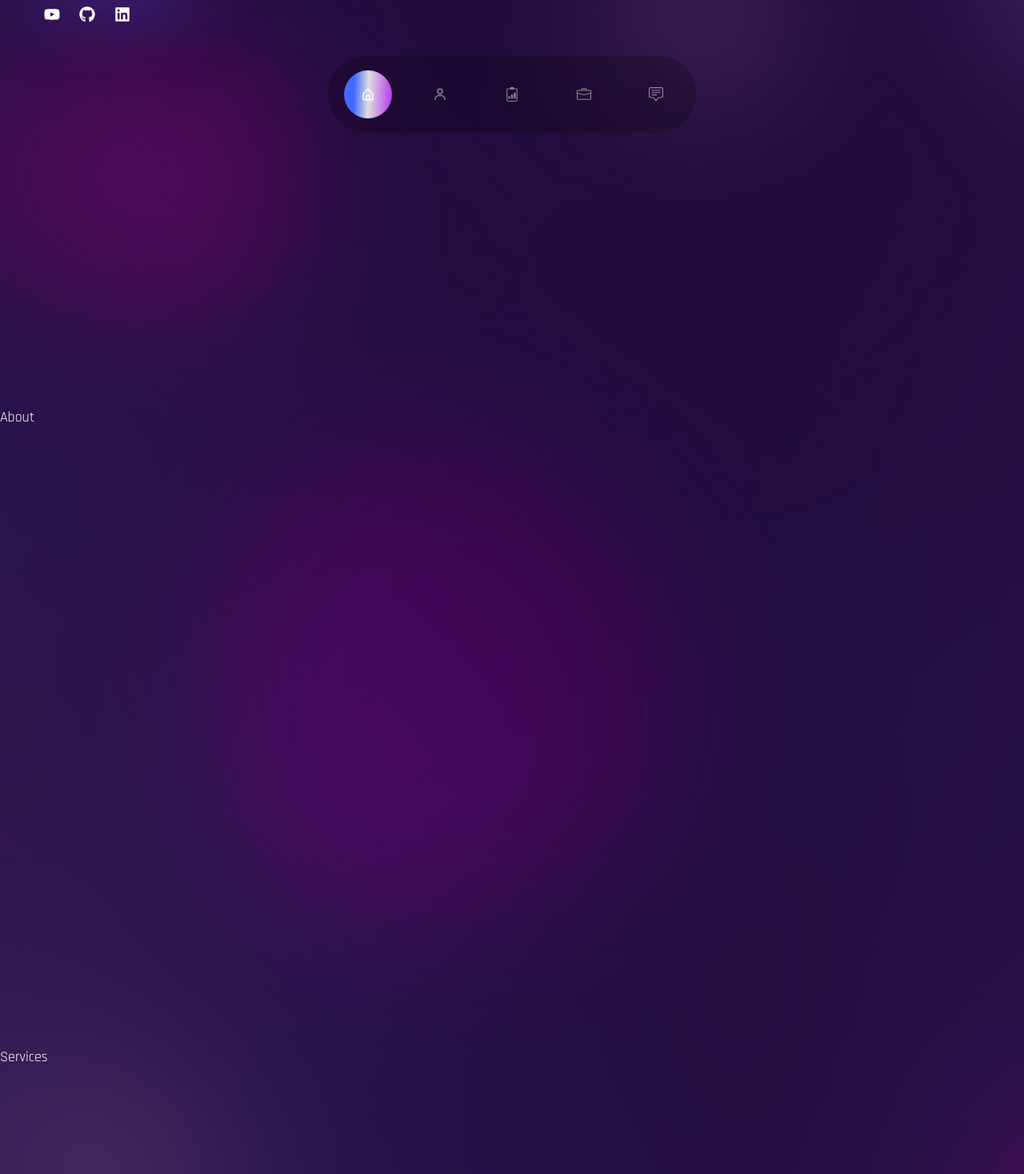
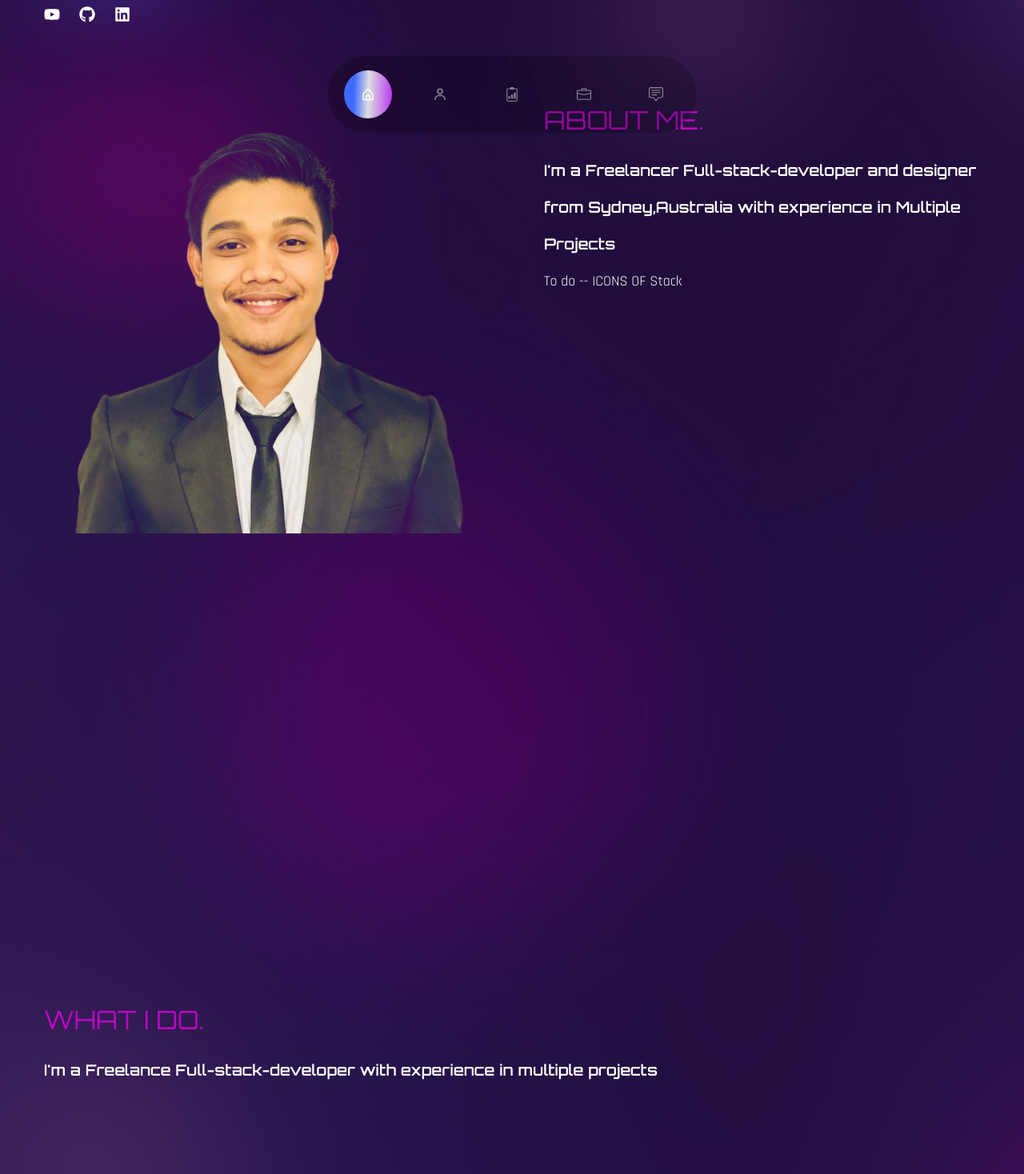
Before and after one commit to manish-khadgi-dev/my-porfolio-v2, a React (Create React App) app: page / in a window 1280 px wide. Shown: the part 602-2070 px from the top of the page at 80% size. Built offline with nearby package versions, Linux system fonts and the light colour scheme; the HTML template or start-up script is replaced by a standard one; a web font is replaced by a local one.

Commit message:
about page added

```diff
--- a/src/components/About.js
+++ b/src/components/About.js
@@ -1,11 +1,49 @@
 import React from "react";
 
+//count up
+import CountUp from "react-countup";
+// intersection observer hook
+import { useInView } from "react-intersection-observer";
+//motion
+import { fadeIn } from "../variants";
+import { motion } from "framer-motion";
+
 const About = () => {
+  const [ref, inView] = useInView({
+    threshold: 0.5,
+  });
+
   return (
-    <div className="section" id="about">
-      {" "}
-      About
-    </div>
+    <section className="section" id="about" ref={ref}>
+      <div className="container mx-auto">
+        <div className="flex flex-col gap-y-10 lg:flex-row lg:item-center lg:gap-x-20 lg:gap-y-0 h-screen">
+          {/* { image } */}
+          <motion.div
+            variants={fadeIn("right", 0.3)}
+            initial="hidden"
+            whileInView={"show"}
+            viewport={{ once: false, amount: 0.3 }}
+            className="flex-1 bg-about bg-contain bg-no-repeat h-[640] mix-blend-lighten bg-top"
+          ></motion.div>
+          {/* { text } */}
+          <motion.div
+            variants={fadeIn("left", 0.5)}
+            initial="hidden"
+            whileInView={"show"}
+            viewport={{ once: false, amount: 0.3 }}
+            className="flex-1"
+          >
+            <h2 className="h2 text-accent mt-3 "> About me.</h2>
+            <h3 className="h3 mb-2">
+              I'm a Freelancer Full-stack-developer and designer from
+              Sydney,Australia with experience in Multiple Projects
+            </h3>
+
+            <h1> To do -- ICONS OF Stack </h1>
+          </motion.div>
+        </div>
+      </div>
+    </section>
   );
 };
 
--- a/src/components/Banner.js
+++ b/src/components/Banner.js
@@ -34,6 +34,7 @@ const Banner = () => {
 
             <div className="mb-6 text-[36px] lg:text-[60px] font-secondary font-semibold uppercase leading-[1]">
               <span className="mr-4 "> I am a </span>
+
               <TypeAnimation
                 sequence={[
                   "MERN stack Developer",
--- a/src/components/Services.js
+++ b/src/components/Services.js
@@ -1,10 +1,50 @@
 import React from "react";
+//icons
+import { BsArrowUpRight } from "react-icons/bs";
+//motion
+import { motion } from "framer-motion";
+// variants
+import { fadeIn } from "../variants";
 
+//services data
+const services = [
+  {
+    name: "UI/UX Design",
+    description:
+      " Lorem ipsum, dolor sit amet consectetur adipisicing elit. Facilis eveniet accusamus quo? Aperiam aut nam odit a beatae! ",
+    link: "Learn More",
+  },
+  {
+    name: "Website Development",
+    description:
+      " Lorem ipsum, dolor sit amet consectetur adipisicing elit. Facilis eveniet accusamus quo? Aperiam aut nam odit a beatae! ",
+    link: "Learn More",
+  },
+  {
+    name: "E-commerce Development",
+    description:
+      " Lorem ipsum, dolor sit amet consectetur adipisicing elit. Facilis eveniet accusamus quo? Aperiam aut nam odit a beatae! ",
+    link: "Learn More",
+  },
+];
 const Services = () => {
   return (
-    <div className="section" id="services">
-      Services
-    </div>
+    <section className="section" id="services">
+      <div className="container mx-auto">
+        <div>
+          {/* {text} */}
+          <div>
+            <h2 className="h2 text-accent"> What I Do.</h2>
+            <h3 className="h3 max-w-[455px">
+              I'm a Freelance Full-stack-developer with experience in multiple
+              projects
+            </h3>
+          </div>
+
+          {/* { services } */}
+        </div>
+      </div>
+    </section>
   );
 };
 
--- a/src/index.css
+++ b/src/index.css
@@ -48,7 +48,7 @@
     @apply font-primary text-[32px] mb-6 tracking-[10%] uppercase;
   }
   .h3 {
-    @apply font-primary font-semibold text-[26px] mb-6 leading-[46px];
+    @apply font-primary font-semibold text-[19px] mb-6 leading-[46px];
   }
   .btn {
     @apply rounded-full font-primary text-white font-medium;
```
